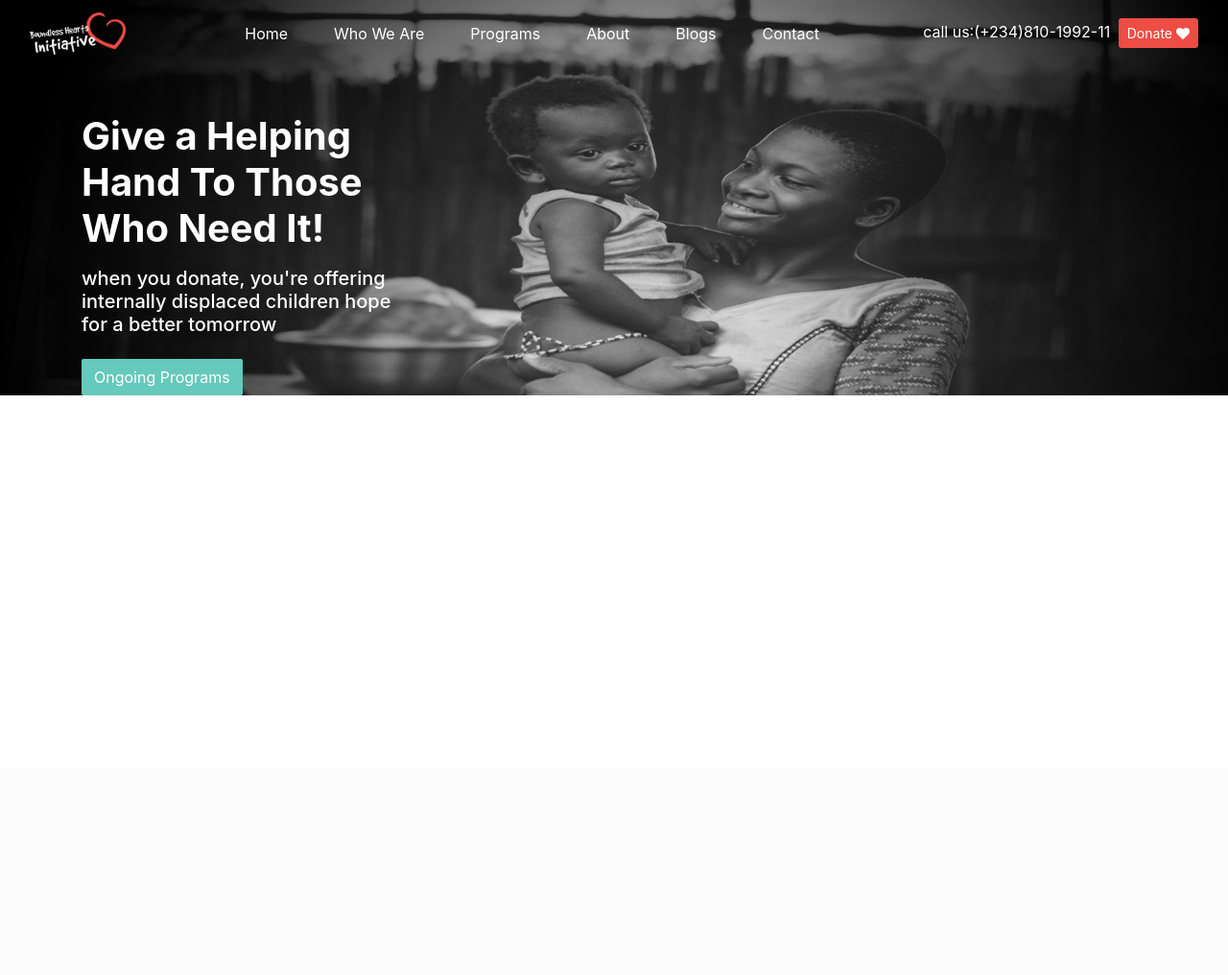
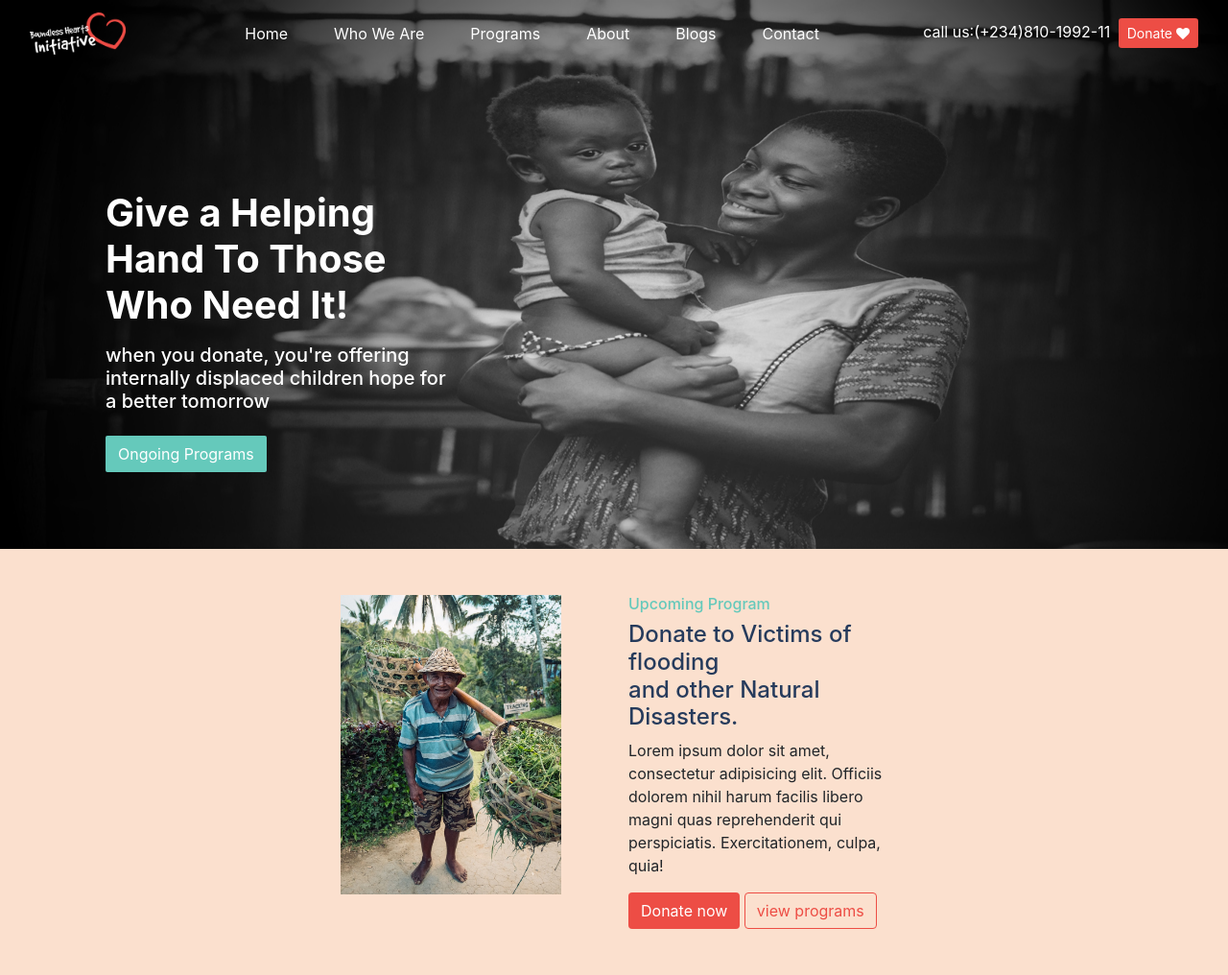
Before and after one commit to Yagazinho/boundless, a PHP site: page / in a window 1280 px wide. Shown: the whole page at 96% size. Before the commit the page ends 800 px from the top, so only its background shows below. Run offline with PHP 8.4, Linux system fonts and the light colour scheme.

Commit message:
about sec 1 done

```diff
--- a/assets/css/custom.css
+++ b/assets/css/custom.css
@@ -8,8 +8,9 @@
 }
 
 .btn-theme:hover {
-	color: #ed4d45;
-	background-color: #fff;
+	color: #fff;
+	background: transparent;
+	border: 1px solid #fff;
 }
 
 .nav-item > a {
@@ -27,8 +28,53 @@
 }
 
 .btn-turq:hover {
+	color: #fff;
+	background: transparent;
+	border: 1px solid #fff;
+}
+
+.slide-text {
+	flex-wrap: wrap !important;
+	position: relative !important;
+	left: 2.5rem !important
+}
+
+.py-10 {
+	padding: 5rem 0 !important;
+}
+
+.text-turq {
 	color: #65c9bb;
-	background-color: #000;
+}
+
+.bg-lpink {
+	background-color: #fbe0ce;
+}
+
+.text-db {
+	color: #263b5c;
+}
+
+.btn-theme1 {
+	color: #ed4d45;
+	background: transparent;
+	border: 1px solid #ed4d45;
+}
+
+.btn-theme1:hover {
+	color: #fff;
+	background: transparent;
+	border: 1px solid #fff;
+}
+
+.about-sec1 .btn-theme:hover {
+	color: #ed4d45;
+	border: 1px solid #ed4d45;
+}
+
+.custom-gap {
+	max-width: 600px !important;
+	margin: 0 auto !important;
 }
 
 @media screen and (max-width:974px) {}
--- a/index.html
+++ b/index.html
@@ -12,7 +12,7 @@
 <body>
 	<div id="header">
 		<div class="container-fluid">
-			<nav class="navbar navbar-expand-sm bg-transparent navbar-dark mb-5">
+			<nav class="navbar navbar-expand-sm bg-transparent navbar-dark mb-5 sticky-top">
 				<!-- Brand/logo -->
 				<a class="navbar-brand" href="#">
 					<img src="assets/media/images/brand/logo/bhilgoW.png" alt="logo" style="width:100px;">
@@ -51,12 +51,11 @@
 					</div>
 				</div>
 				<!-- Links -->
-				<!--				solution for media navbar modifications-->
 			</nav>
 		</div>
-		<div class="container">
+		<div class="container py-10">
 			<div class="row text-white">
-				<div class="col-md-4">
+				<div class="col-md-4 slide-text">
 					<h1 class="pb-2"><strong>Give a Helping Hand To Those Who Need It!</strong></h1>
 					<h5 class="pb-3">when you donate, you're offering internally displaced children hope for a better tomorrow</h5>
 					<a href="" class="btn btn-md btn-turq">Ongoing Programs</a>
@@ -64,7 +63,29 @@
 			</div>
 		</div>
 	</div>
-	<main></main>
+	<main>
+		<div class="about-sec1 bg-lpink">
+			<div class="container">
+				<div class="row custom-gap py-5">
+					<div class="col-md-6">
+						<img src="assets/media/images/pages/index/about1.jpg" alt="" class="img-fluid" style="width:230px;">
+					</div>
+					<div class="col-md-6">
+						<h6 class="text-turq">Upcoming Program</h6>
+						<h4 class="text-db">Donate to Victims of flooding <br>and other Natural Disasters.</h4>
+						<p>Lorem ipsum dolor sit amet, consectetur adipisicing elit. Officiis dolorem nihil harum facilis libero magni quas reprehenderit qui perspiciatis. Exercitationem, culpa, quia!</p>
+						<div class="button-group">
+							<a href="" class="btn btn-md btn-theme">Donate now</a>
+							<a href="" class="btn btn-md btn-theme1">view programs</a>
+						</div>
+					</div>
+				</div>
+			</div>
+		</div>
+		<div class="about-sec2 bg-light">
+
+		</div>
+	</main>
 	<footer></footer>
 
 	<script src="assets/js/jquery-3.js"></script>
```
Also changed, not shown: assets/media/images/brand/icons/favicons/Rml7CQM9.ico (added), assets/media/images/brand/icons/favicons/xDNPD1dm.ico (added), assets/media/images/pages/index/about.jpg (added), assets/media/images/pages/index/about1.jpg (added), assets/media/images/pages/index/about2.jpg (added), assets/media/images/pages/index/pic-4.png (added), 1 other file.
